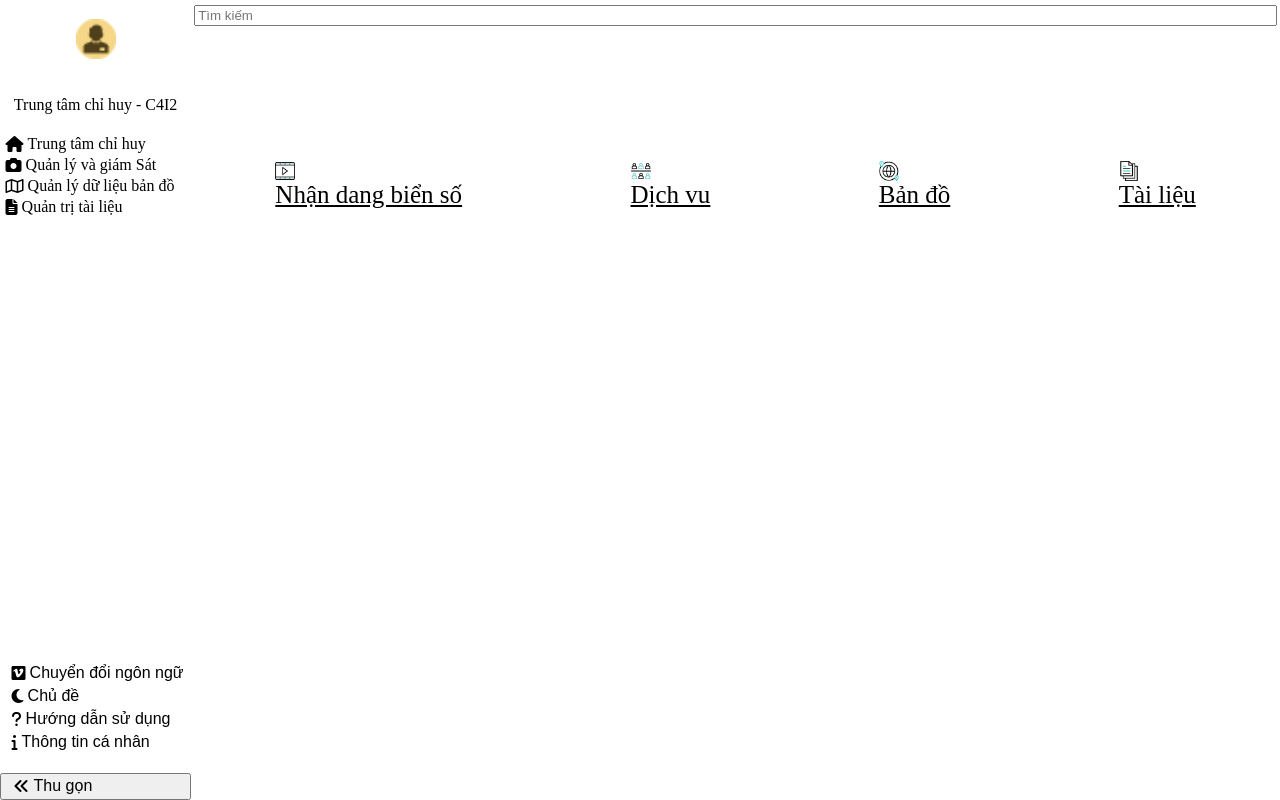
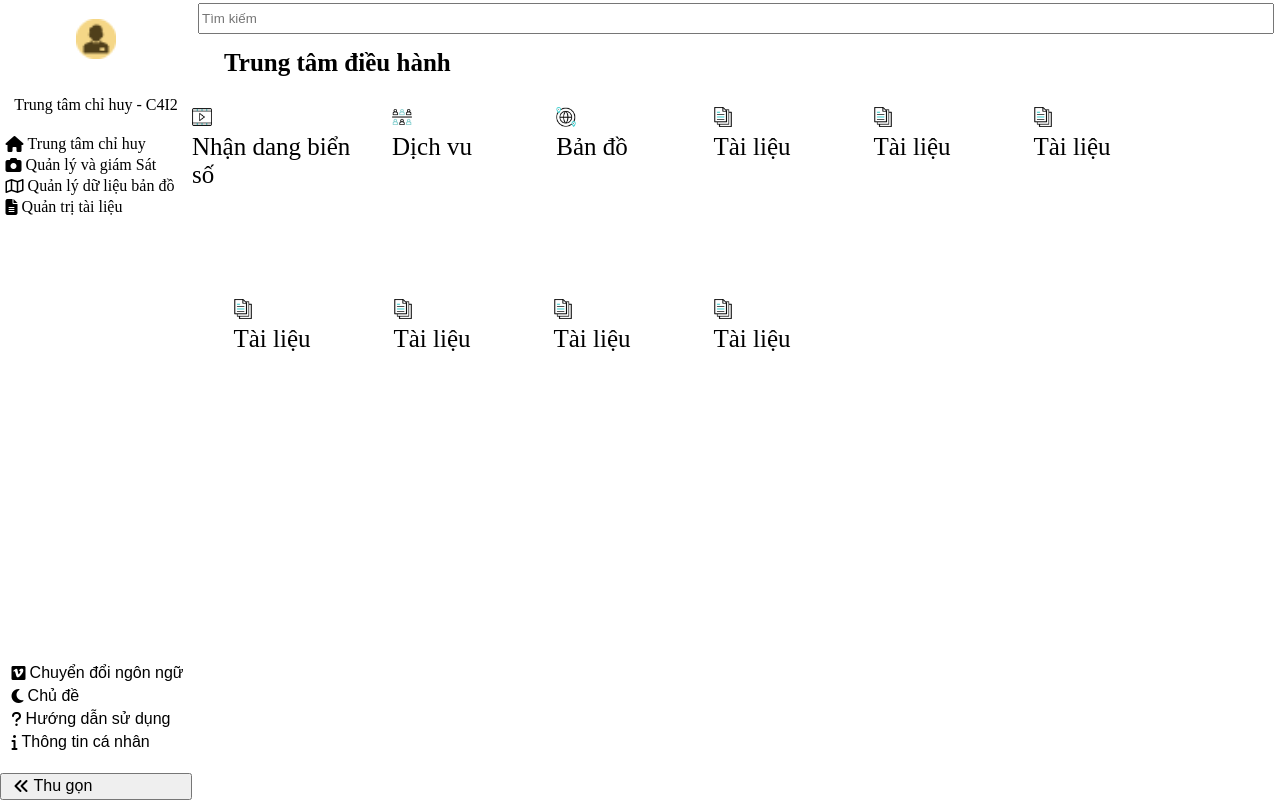
Before and after one commit to HungNguyen12184/web, a plain HTML site: page index.html in a window 1280 px wide. Drawn offline with Linux system fonts and the light colour scheme.

Commit message:
22/06
section menu

```diff
--- a/index.html
+++ b/index.html
@@ -14,7 +14,7 @@
 
 <body>
    <div class="fullscreen">
-      <div class="flex-sidebar">
+      <div class="flex-sidebar" id="siderbar">
          <div class="top">
             <div class="logo">
                <img src="logo.png" alt="" style="height: 40px; width: 40px;">
@@ -78,7 +78,7 @@
                </div>
 
             </div>
-            <button class="item_collapse" onclick="mycollapse()">
+            <button class="item_collapse" onclick="closesidebar()">
                <div class="feature_item">
                   <i class="fal fa-solid fa-angles-left"></i>
                   <span class="feature_label">Thu gọn</span>
@@ -88,27 +88,76 @@
       </div>
       <div class="flex-center">
          <div class="main-search">
-            <input type="text" id="fname" placeholder="Tìm kiếm" oninput="lstsearch()">
+            <input type="text" id="search" placeholder="Tìm kiếm" oninput="lstsearch()">
          </div>
-         <div class="main-fun">
+         <div class="scrollbar-container">
+            <div class="section-feature">
+               <div class="fun-header">
+                  <h4>Trung tâm điều hành</h4>
+               </div>
+               <div class="body-section">
                   <div class="fun-top">
-               <div class="btn-logo">
-                  <a class="portal-item" href="ndbs.html">
+                     <a class="portal-item" href="">
+                        <div class="item-center">
                            <img src="video.png" id="logo" alt="" style="height: 20px;width: 20px;">
                            <div class="portal-label">Nhận dang biển số</div>
+                        </div>
                      </a>
                      <a class="portal-item" href="">
+                        <div class="item-center">
                            <img src="customer.png" id="logo" alt="" style="height: 20px;width: 20px;">
                            <div class="portal-label">Dịch vu</div>
+                        </div>
                      </a>
                      <a class="portal-item" href="">
+                        <div class="item-center">
                            <img src="around-the-world.png" id="logo" alt="" style="height: 20px;width: 20px;">
                            <div class="portal-label">Bản đồ</div>
+                        </div>
                      </a>
                      <a class="portal-item" href="">
+                        <div class="item-center">
                            <img src="document.png" id="logo" alt="" style="height: 20px;width: 20px;">
                            <div class="portal-label">Tài liệu</div>
+                        </div>
                      </a>
+                     <a class="portal-item" href="">
+                        <div class="item-center">
+                           <img src="document.png" id="logo" alt="" style="height: 20px;width: 20px;">
+                           <div class="portal-label">Tài liệu</div>
+                        </div>
+                     </a>
+                     <a class="portal-item" href="">
+                        <div class="item-center">
+                           <img src="document.png" id="logo" alt="" style="height: 20px;width: 20px;">
+                           <div class="portal-label">Tài liệu</div>
+                        </div>
+                     </a>
+                     <a class="portal-item" href="">
+                        <div class="item-center">
+                           <img src="document.png" id="logo" alt="" style="height: 20px;width: 20px;">
+                           <div class="portal-label">Tài liệu</div>
+                        </div>
+                     </a>
+                     <a class="portal-item" href="">
+                        <div class="item-center">
+                           <img src="document.png" id="logo" alt="" style="height: 20px;width: 20px;">
+                           <div class="portal-label">Tài liệu</div>
+                        </div>
+                     </a>
+                     <a class="portal-item" href="">
+                        <div class="item-center">
+                           <img src="document.png" id="logo" alt="" style="height: 20px;width: 20px;">
+                           <div class="portal-label">Tài liệu</div>
+                        </div>
+                     </a>
+                     <a class="portal-item" href="">
+                        <div class="item-center">
+                           <img src="document.png" id="logo" alt="" style="height: 20px;width: 20px;">
+                           <div class="portal-label">Tài liệu</div>
+                        </div>
+                     </a>
+                  </div>
                </div>
             </div>
 
--- a/leftmenu.js
+++ b/leftmenu.js
@@ -64,10 +64,8 @@ function Theme() {
     elemnet.classList.toggle("dark-mode")
 }
 
-function mycollapse() {
+function closesidebar() {
 
-    document.getElementById("item_collapse").addEventListener("click", function () {
-        document.getElementById("flex-sidebar_collapse").style.width = "2px"
-    })
+    document.getElementById("siderbar").style.width = "20px";
 
 }
--- a/style.css
+++ b/style.css
@@ -43,16 +43,12 @@ button {
 .flex-sidebar {
     display: flex;
     flex-direction: column;
-    /* width: 10%; */
+    width: 12rem;
     /* border-right: 1px solid; */
+    transition: 0, 5s;
 
 }
 
-#flex-sidebar_collapse {
-    display: flex;
-    flex-direction: column;
-    /* width: 2%; */
-}
 
 .top {
     display: flex;
@@ -228,41 +224,76 @@ button {
     white-space: nowrap;
     justify-content: center;
     align-items: center;
-    margin: 5px 3px;
+    margin: 6px 4px;
 }
 
 
 #search {
-    /* width: 100%; */
+    width: 100%;
     height: 100%;
+    margin: 2px 2px;
 
 }
 
-.main-fun {
+.scrollbar-container {
     height: 100%;
+}
+
+.section-feature {
+    display: flex;
+    flex-direction: column;
+
+}
+
+
+
+.fun-header {
+    display: flex;
+    justify-content: flex-start;
+    align-items: center;
+    /* text-align: left; */
+    height: 20px;
+    padding: 0.5rem 1rem;
+    margin: 0.5rem 1rem;
+}
+
+.body-section {
+    align-items: center;
+    display: flex;
+    flex-direction: column;
+
 }
 
 .fun-top {
     display: flex;
-    flex-direction: column;
+    flex: 1 1 0% !important;
+    flex-wrap: wrap !important;
+    padding-top: 1rem;
     height: 100%;
+    width: 100%;
+    max-width: 80rem;
 }
 
-.btn-logo {
+.portal-item {
+    width: 10rem;
+    height: 12rem;
+    text-decoration: none;
+    padding: 1, 25rem 1rem;
+}
+
+/* .btn-logo {
     height: 40%;
     display: flex;
     flex-direction: row;
     justify-content: space-around;
     align-items: center;
 
-}
+} */
 
-.portal-item>#logo {
+.portal-item {
     display: flex;
     flex-direction: column;
     align-items: center;
-    height: 40%;
-    /* width: 40%; */
 }
 
 .fullND {
@@ -274,7 +305,7 @@ button {
 .leftND {
     display: flex;
     flex-direction: column;
-    width: 5%;
+    /* width: 5%; */
     border-right: 1px solid;
 }
 
@@ -339,7 +370,7 @@ button {
 .cntinfo {
     display: flex;
     flex-direction: column;
-    width: 30%;
+    /* width: 30%; */
 
 }
 
@@ -384,7 +415,7 @@ button {
 }
 
 input {
-    width: 100%;
+    /* width: 100%; */
 }
 
 
@@ -397,5 +428,5 @@ input {
 .cntmap {
     display: flex;
     flex-direction: column;
-    width: 70%;
+    /* width: 70%; */
 }
```
Lines whose indentation alone changed are shown as unchanged.
